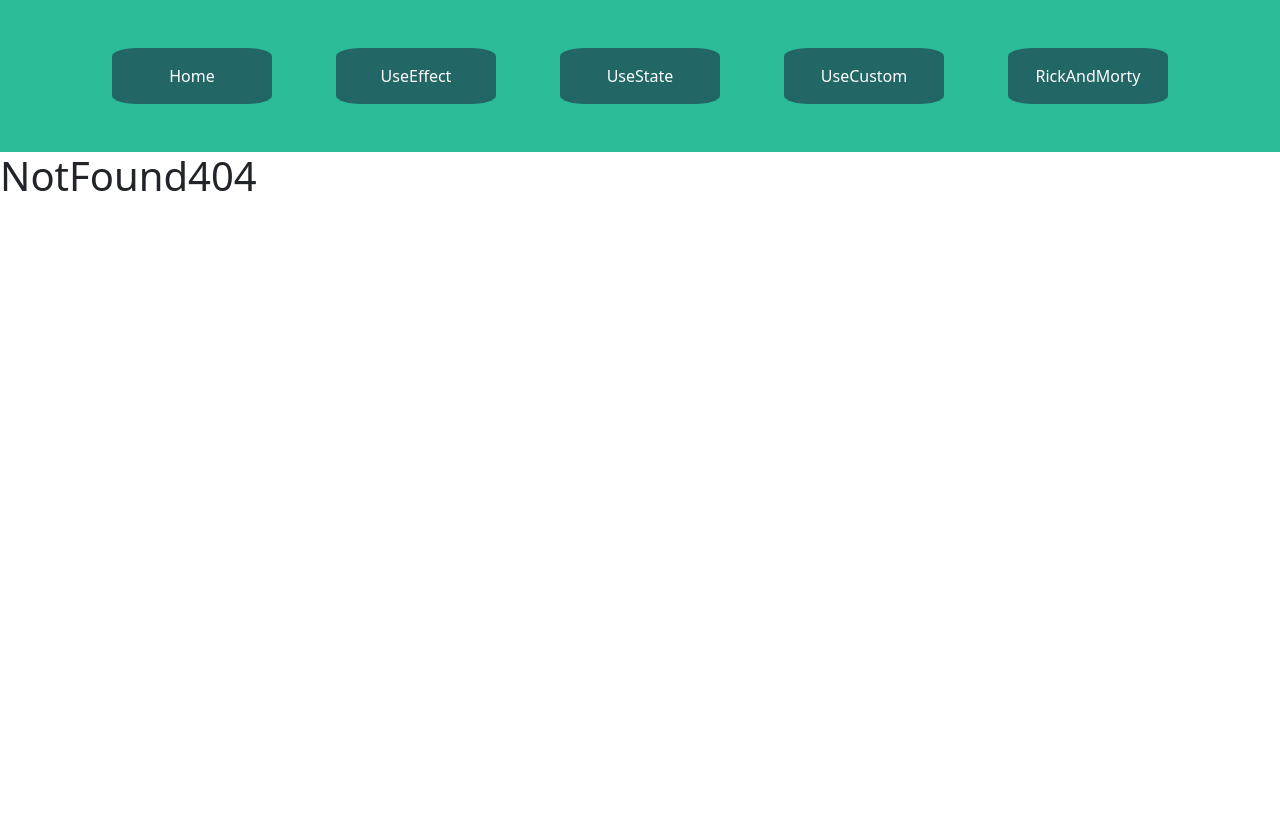
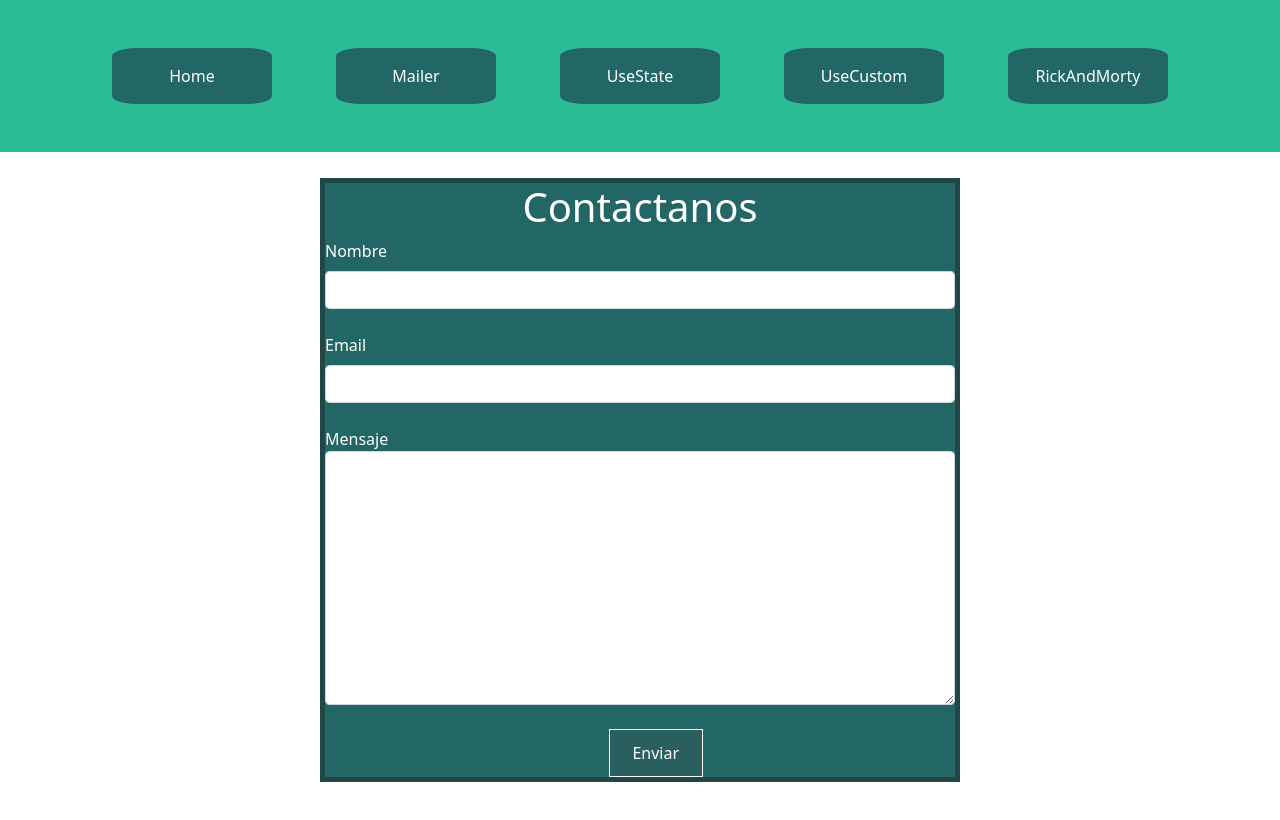
Before and after one commit to JhonJairoChala/React, a React (Create React App) app in the folder proyecto/: page /mailer in a window 1280 px wide. Shown: the top 820 px of the page. Built offline with nearby package versions, Linux system fonts and the light colour scheme.

Commit message:
Mejore la busqueda en la API de rick y morty, Cree el componente de mailer que se basa en enviar correos a otros usuarios (Funciona) con su respectivo estilo

```diff
--- a/proyecto/package.json
+++ b/proyecto/package.json
@@ -3,6 +3,7 @@
   "version": "0.1.0",
   "private": true,
   "dependencies": {
+    "@emailjs/browser": "^3.6.2",
     "@popperjs/core": "^2.11.5",
     "@testing-library/jest-dom": "^5.16.4",
     "@testing-library/react": "^13.2.0",
--- a/proyecto/src/App.js
+++ b/proyecto/src/App.js
@@ -8,6 +8,8 @@ import { ButtonUseEffect } from "./components/UI/ButtonUseEffect/ButtonUseEffect
 import { ButtonUseState } from "./components/UI/ButtonUseState/ButtonUseState";
 import { Home } from "./components/UI/Home/Home";
 import { Body } from "./components/layouts/Body/Body";
+import { Mailer } from "./components/UI/Mailer/Mailer";
+
 
 function App() {
   return (
@@ -16,7 +18,7 @@ function App() {
     <Routes>
         <Route path='/' element={<Home/>}/>
         <Route path='/useCustom' element={<ButtonUseCustom/>}/>
-        <Route path='/useEffect' element={<ButtonUseEffect/>}/>
+        <Route path='/mailer' element={<Mailer/>}/>
         <Route path='/useState' element={<ButtonUseState/>}/>
         <Route path='/buttonDark' element={<ButtonDark/>}/>
         <Route path='/buttonRickAndMorty' element={<ButtonRickAndMorty/>}/>
--- a/proyecto/src/components/UI/ButtonRickAndMorty/ButtonRickAndMorty.jsx
+++ b/proyecto/src/components/UI/ButtonRickAndMorty/ButtonRickAndMorty.jsx
@@ -34,6 +34,7 @@ export const ButtonRickAndMorty = () => {
     while(true){
         let container = document.createElement('div')
         let imgSpot = document.createElement('img')
+        container.setAttribute('class',"character_Container")
         imgSpot.setAttribute('src',url);
         imgSpot.setAttribute('class',"imgCharacters")
         container.appendChild(imgSpot);
@@ -48,10 +49,12 @@ export const ButtonRickAndMorty = () => {
 
   return (
     <div>
+      <br />
       <h1 className='textCharacter'>Que personaje quieres buscar</h1>
+      <br />
       <input type="text" id="input_Character"  className="form-control" onKeyDown={activeName}></input>
       <div id='Card' className='character_Card'>
-
+          <img src={imagen} alt="" className="imgRickAndMorty"/>
       </div>
     </div>
   )
--- /dev/null
+++ b/proyecto/src/components/UI/Mailer/Mailer.jsx
@@ -0,0 +1,29 @@
+import React from 'react';
+import emailjs from '@emailjs/browser';
+
+export const Mailer = () => {
+    const sendEmail = (event) => {
+        event.preventDefault();
+
+        emailjs.sendForm('service_dgkelgb','template_kyy3x2k',event.target,'A51WuRiTF75yWgkX-')
+        .then(response => alert("Enviado",response))
+        .catch(error => alert("Error",error))
+      }
+  return (
+    <div className="form">
+        <h1 className="title_ContactUs">Contactanos</h1>
+        <form className="form-mail" onSubmit={sendEmail}>
+            <label className="form-label">Nombre</label>
+            <input type="text" name="user_name" class="form-control" id="exampleFormControlInput1"></input>
+            <br />
+            <label className="form-label">Email</label>
+            <input type="email" name="user_email" class="form-control" id="exampleFormControlInput1"></input>
+            <br />
+            <label>Mensaje</label>
+            <textArea name="user_message" className="form-control" columns ="05" id="exampleFormControlTextarea1" rows="10"></textArea>
+            <br />
+            <button className='send_Button'>Enviar</button>
+        </form>
+    </div>
+  )
+}
--- a/proyecto/src/components/UI/NavigatorUI/NavigatorUI.jsx
+++ b/proyecto/src/components/UI/NavigatorUI/NavigatorUI.jsx
@@ -5,7 +5,7 @@ export const NavigatorUI = () => {
   return (
     <nav className='Nav'>
         <Link to="/" className='link'><span>Home</span></Link>
-        <Link to="/useEffect" className='link'>UseEffect</Link>
+        <Link to="/mailer" className='link'>Mailer</Link>
         <Link to="/useState" className='link'>UseState</Link>
         <Link to="/useCustom" className='link'>UseCustom</Link>
         <Link to="/buttonRickAndMorty" className='link'>RickAndMorty</Link>
--- a/proyecto/src/index.css
+++ b/proyecto/src/index.css
@@ -29,6 +29,7 @@
 .link:hover{
   height: 4rem;
   color: black;
+  font-size:20px;
 }
 
 .buttons{
@@ -38,6 +39,7 @@
   height: 10rem;
   margin-top: -2%;
 }
+
 
 .buttons button{
   height: 3.5rem;
@@ -157,12 +159,9 @@ body.dark select{
   padding-bottom: 10%;
 }
 
-.character_Card{
-  display: grid;
-  grid-template-columns: 1fr 1fr 1fr;
-  grid-template-rows: 1fr 1fr 1fr;
-  padding: 5rem;
-  margin-top: 1%;
+.character_Container{
+  display: flex;
+  flex-direction: column;
   background-color: rgb(36,40,47);
   text-align: center;
 }
@@ -171,9 +170,9 @@ body.dark select{
   color: white;
   background-color: rgb(60,62,68);
   text-align: center;
-  width: 77%;
-  margin-left: 46px;
-  font-size: 25px;
+  width: 25%;
+  margin-left: 725px;
+  font-size: 30px;
   border-left: solid 2px white;
   border-right: solid 2px white;
   border-bottom: solid 2px white;
@@ -184,18 +183,57 @@ body.dark select{
   border-right: solid 2px white;
   border-top: solid 2px white;
   margin-top: 2%;
+  height: 20rem;
+  width: 25%;
+  margin-left: 38%;
 }
 
 .imgCharacters:hover{
-  height: 20rem;
+  height: 25rem;
 }
 
 .nameCharacters:hover{
   height: 4rem;
-  font-size: 35px;
+  font-size: 40px;
+  padding-bottom: 7rem;
 }
 
 .textCharacter{
   text-align: center;
   font-size: 35px;
 }
+
+.imgCharacter{
+  width:155%;
+  margin-left: 53%;
+}
+
+.imgRickAndMorty{
+  width:50%;
+  height:40rem;
+  margin-left:25%;
+  margin-top:3%;
+  border: solid 2rem rgb(58, 58, 58);
+}
+
+.title_ContactUs{
+  text-align: center;
+}
+
+.form{
+  width: 50%;
+  margin-left:25%;
+  margin-top:2%;
+  border: solid 5px rgba(32, 31, 31, 0.459);
+  background-color: #226765;
+  color: #ffffff;
+}
+
+.send_Button{
+  margin-left:45%;
+  height:3rem;
+  width:15%;
+  color: white;
+  background-color:rgb(42, 95, 96);
+  border: solid 1px white;
+}
```
Also changed, not shown: 1 other file (tests, documents, lock files or other folders).
